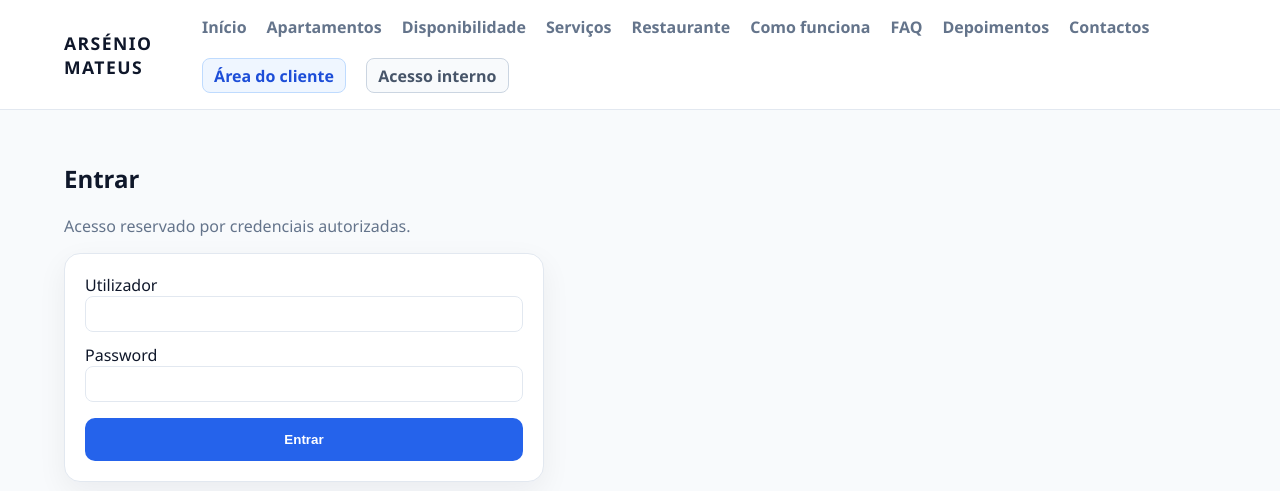
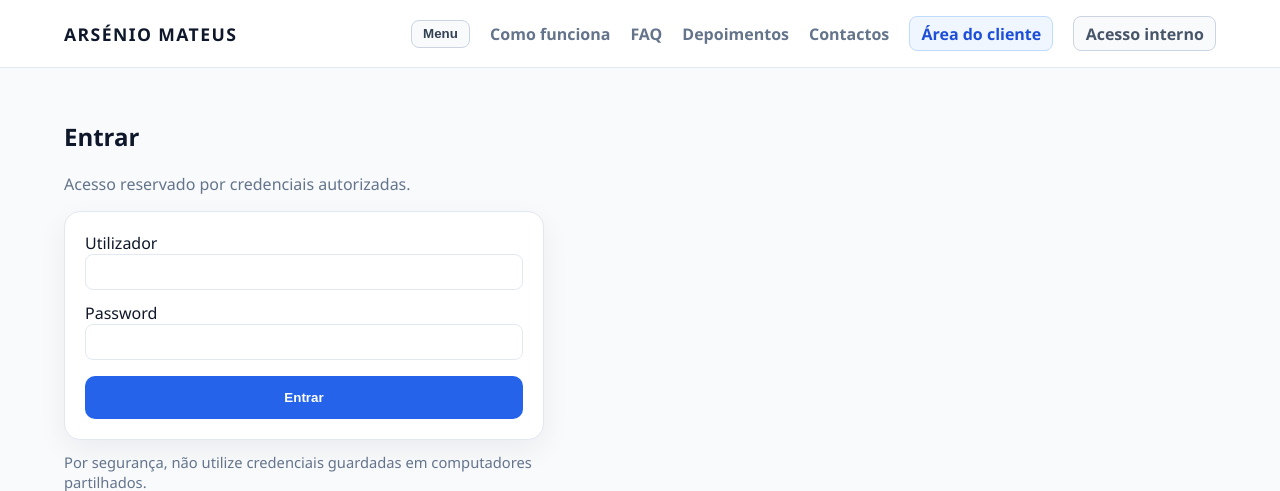
Before and after one commit to manuelarseniom-collab/Condominio-Arsenio-Mateus, a Django app: page /login/?next=/depoimentos/novo/ in a window 1280 px wide. Shown: the top 491 px of the page. Run offline with Django 5.2, Linux system fonts and the light colour scheme.

Commit message:
Simplify public navigation with grouped Menu and unify module access guards.
Replace the crowded visitor navbar with a Menu dropdown for commercial discovery links, keep key access actions visible, add route aliases for clearer public/client flows, and enforce a single modulo_required guard pattern for internal module redirects with next support.

Made-with: Cursor

```diff
--- a/portal_cliente/urls.py
+++ b/portal_cliente/urls.py
@@ -7,11 +7,17 @@ app_name = "portal_cliente"
 
 urlpatterns = [
     path("", views.home, name="home"),
+    path("dashboard/", views.home, name="cliente_dashboard"),
     path("reservas/", views.minhas_reservas, name="reservas"),
+    path("reservas/lista/", views.minhas_reservas, name="cliente_reservas"),
     path("faturas/", views.minhas_faturas, name="faturas"),
     path("servicos/", views.servicos, name="servicos"),
+    path("servicos/lista/", views.servicos, name="cliente_servicos"),
     path("servicos/limpeza/", views.servico_limpeza, name="servico_limpeza"),
+    path("servicos/limpeza/solicitar/", views.servico_limpeza, name="cliente_solicitar_limpeza"),
     path("servicos/lavandaria/", views.servico_lavandaria, name="servico_lavandaria"),
+    path("servicos/lavandaria/solicitar/", views.servico_lavandaria, name="cliente_solicitar_lavandaria"),
     path("servicos/restaurante/", views.servico_restaurante, name="servico_restaurante"),
+    path("servicos/restaurante/solicitar/", views.servico_restaurante, name="cliente_solicitar_restaurante"),
     path("sem-acesso/", views.sem_acesso, name="sem_acesso"),
 ]
--- a/site_publico/urls.py
+++ b/site_publico/urls.py
@@ -14,14 +14,18 @@ app_name = "site_publico"
 
 urlpatterns = [
     path("", views.home, name="home"),
+    path("disponibilidade/", views.disponibilidade, name="disponibilidade"),
+    path("como-funciona/", views.como_funciona, name="como_funciona"),
     path("pre-reserva/", pre_reserva_escolher_unidade, name="pre_reserva_escolher"),
     path("pre-reserva/dados/", pre_reserva_dados, name="pre_reserva_dados"),
     path("pre-reserva/conta/", pre_reserva_conta, name="pre_reserva_conta"),
     path("pre-reserva/concluido/", pre_reserva_sucesso, name="pre_reserva_sucesso"),
     path("apartamentos/", views.apartamentos, name="apartamentos"),
     path("servicos/", views.servicos, name="servicos"),
+    path("servicos-publicos/", views.servicos_publicos, name="servicos_publicos"),
     path("servicos/solicitar/", views.solicitar_servico, name="solicitar_servico"),
     path("restaurante/", views.restaurante, name="restaurante"),
+    path("restaurante-publico/", views.restaurante_publico, name="restaurante_publico"),
     path("contactos/", views.contactos, name="contactos"),
     path("faq/", views.faq, name="faq"),
     path("depoimentos/", depoimentos_views.depoimentos_publicos, name="depoimentos"),
--- a/static/css/public.css
+++ b/static/css/public.css
@@ -74,6 +74,73 @@ body.public-body {
 
 .pub-nav a.pub-access-link:hover {
     filter: brightness(0.98);
+}
+
+.pub-menu-dropdown {
+    position: relative;
+}
+
+.pub-menu-toggle {
+    border: 1px solid #cbd5e1;
+    background: #f8fafc;
+    color: #334155;
+    border-radius: 8px;
+    padding: 0.35rem 0.7rem;
+    font-weight: 700;
+    cursor: pointer;
+}
+
+.pub-menu-panel {
+    display: none;
+    position: absolute;
+    top: calc(100% + 0.35rem);
+    left: 0;
+    min-width: 220px;
+    background: #fff;
+    border: 1px solid var(--pub-border);
+    border-radius: 10px;
+    box-shadow: 0 10px 28px rgba(15, 23, 42, 0.12);
+    padding: 0.35rem;
+    z-index: 40;
+}
+
+.pub-menu-panel a {
+    display: block;
+    padding: 0.5rem 0.6rem;
+    border-radius: 8px;
+    color: #334155;
+}
+
+.pub-menu-panel a:hover {
+    background: #eff6ff;
+}
+
+.pub-menu-dropdown.open .pub-menu-panel {
+    display: block;
+}
+
+.pub-menu-dropdown.open .pub-menu-toggle {
+    background: #eff6ff;
+    border-color: #93c5fd;
+    color: #1d4ed8;
+}
+
+@media (max-width: 900px) {
+    .pub-menu-dropdown {
+        width: 100%;
+    }
+
+    .pub-menu-toggle {
+        width: 100%;
+        text-align: left;
+    }
+
+    .pub-menu-panel {
+        position: static;
+        box-shadow: none;
+        margin-top: 0.4rem;
+        width: 100%;
+    }
 }
 
 .pub-hero {
--- a/static/js/app.js
+++ b/static/js/app.js
@@ -1,3 +1,33 @@
 document.addEventListener("DOMContentLoaded", () => {
-    // Reservado para interatividade futura do painel.
+    const menuRoot = document.querySelector("[data-pub-menu]");
+    if (!menuRoot) {
+        return;
+    }
+
+    const toggle = menuRoot.querySelector(".pub-menu-toggle");
+    if (!toggle) {
+        return;
+    }
+
+    const closeMenu = () => {
+        menuRoot.classList.remove("open");
+        toggle.setAttribute("aria-expanded", "false");
+    };
+
+    toggle.addEventListener("click", () => {
+        const open = menuRoot.classList.toggle("open");
+        toggle.setAttribute("aria-expanded", open ? "true" : "false");
+    });
+
+    document.addEventListener("click", (event) => {
+        if (!menuRoot.contains(event.target)) {
+            closeMenu();
+        }
+    });
+
+    document.addEventListener("keydown", (event) => {
+        if (event.key === "Escape") {
+            closeMenu();
+        }
+    });
 });
--- a/templates/base_public.html
+++ b/templates/base_public.html
@@ -13,12 +13,17 @@
         <div class="pub-logo">ARSÉNIO MATEUS</div>
         <nav class="pub-nav">
             {% if perfil_atual == "visitante_interessado" %}
-            <a href="{% url 'site_publico:home' %}">Início</a>
-            <a href="{% url 'site_publico:apartamentos' %}">Apartamentos</a>
-            <a href="{% url 'buscar_apartamentos' %}">Disponibilidade</a>
-            <a href="{% url 'site_publico:servicos' %}">Serviços</a>
-            <a href="{% url 'site_publico:restaurante' %}">Restaurante</a>
-            <a href="{% url 'site_publico:home' %}#como-funciona">Como funciona</a>
+            <div class="pub-menu-dropdown" data-pub-menu>
+                <button type="button" class="pub-menu-toggle" aria-expanded="false" aria-haspopup="true">Menu</button>
+                <div class="pub-menu-panel">
+                    <a href="{% url 'site_publico:apartamentos' %}">Apartamentos</a>
+                    <a href="{% url 'buscar_apartamentos' %}">Disponibilidade</a>
+                    <a href="{% url 'site_publico:servicos' %}">Serviços</a>
+                    <a href="{% url 'site_publico:restaurante' %}">Restaurante</a>
+                    <a href="{% url 'site_publico:solicitar_servico' %}">Solicitação de serviços</a>
+                </div>
+            </div>
+            <a href="{% url 'site_publico:como_funciona' %}">Como funciona</a>
             <a href="{% url 'site_publico:faq' %}">FAQ</a>
             <a href="{% url 'site_publico:depoimentos' %}">Depoimentos</a>
             <a href="{% url 'site_publico:contactos' %}">Contactos</a>
--- a/usuarios/tests.py
+++ b/usuarios/tests.py
@@ -323,7 +323,7 @@ class AcessoPorPerfilTests(TestCase):
         user = self._criar_utilizador("clientebloqmod", PerfilAcesso.CLIENTE_CONFIRMADO)
         self.client.force_login(user)
         response = self.client.get(reverse("usuarios:dashboard_servicos"), follow=True)
-        self.assertContains(response, "Sem permissão para o módulo de Serviços.")
+        self.assertContains(response, "Sem permissão para o módulo de Servicos.")
 
     def test_login_interno_com_csrf_valido_nao_retornada_403(self):
         self._criar_utilizador("workercsrf", PerfilAcesso.RECEPCAO, password="Teste@123")
--- a/usuarios/views.py
+++ b/usuarios/views.py
@@ -1,6 +1,5 @@
 from django.contrib.auth.views import LoginView, LogoutView
 from django.contrib.auth import logout
-from django.contrib.auth.decorators import login_required
 from django.contrib import messages
 from django.utils.decorators import method_decorator
 from django.views.decorators.cache import never_cache
@@ -8,6 +7,7 @@ from django.views.decorators.csrf import ensure_csrf_cookie
 from django.shortcuts import redirect, render
 from django.urls import reverse, reverse_lazy
 
+from usuarios.authz import modulo_required
 from usuarios.forms import SecureAuthenticationForm
 from usuarios.models import PerfilAcesso
 from reservas.models import Reserva
@@ -239,11 +239,8 @@ def tem_permissao_modulo(user, modulo: str) -> bool:
 
 
 @never_cache
-@login_required(login_url="/login/interno/")
+@modulo_required("reservas")
 def dashboard_reservas(request):
-    if not tem_permissao_modulo(request.user, "reservas"):
-        messages.warning(request, "Sem permissão para o módulo de Reservas.")
-        return redirect("usuarios:acesso_interno")
     ctx = {
         "reservas_pendentes": Reserva.objects.filter(
             status__in=["pendente", "pre_reserva", "aguardando_pagamento", "pagamento_em_validacao", "aguardando_confirmacao"]
@@ -260,11 +257,8 @@ def dashboard_reservas(request):
 
 
 @never_cache
-@login_required(login_url="/login/interno/")
+@modulo_required("servicos")
 def dashboard_servicos(request):
-    if not tem_permissao_modulo(request.user, "servicos"):
-        messages.warning(request, "Sem permissão para o módulo de Serviços.")
-        return redirect("usuarios:acesso_interno")
     ctx = {
         "limpeza_total": PedidoLimpeza.objects.count(),
         "lavandaria_total": PedidoLavandaria.objects.count(),
@@ -279,48 +273,33 @@ def dashboard_servicos(request):
 
 
 @never_cache
-@login_required(login_url="/login/interno/")
+@modulo_required("restaurante")
 def dashboard_restaurante(request):
-    if not tem_permissao_modulo(request.user, "restaurante"):
-        messages.warning(request, "Sem permissão para o módulo de Restaurante.")
-        return redirect("usuarios:acesso_interno")
     # Plataforma operacional real do restaurante dentro da rota interna.
     return restaurante_views.lista(request)
 
 
 @never_cache
-@login_required(login_url="/login/interno/")
+@modulo_required("restaurante")
 def novo_pedido_restaurante(request):
-    if not tem_permissao_modulo(request.user, "restaurante"):
-        messages.warning(request, "Sem permissão para o módulo de Restaurante.")
-        return redirect("usuarios:acesso_interno")
     return restaurante_views.lista(request)
 
 
 @never_cache
-@login_required(login_url="/login/interno/")
+@modulo_required("restaurante")
 def pedidos_restaurante(request):
-    if not tem_permissao_modulo(request.user, "restaurante"):
-        messages.warning(request, "Sem permissão para o módulo de Restaurante.")
-        return redirect("usuarios:acesso_interno")
     return restaurante_views.lista(request)
 
 
 @never_cache
-@login_required(login_url="/login/interno/")
+@modulo_required("restaurante")
 def cozinha_restaurante(request):
-    if not tem_permissao_modulo(request.user, "restaurante"):
-        messages.warning(request, "Sem permissão para o módulo de Restaurante.")
-        return redirect("usuarios:acesso_interno")
     return restaurante_views.cozinha(request)
 
 
 @never_cache
-@login_required(login_url="/login/interno/")
+@modulo_required("restaurante")
 def menu_restaurante_admin(request):
-    if not tem_permissao_modulo(request.user, "restaurante"):
-        messages.warning(request, "Sem permissão para o módulo de Restaurante.")
-        return redirect("usuarios:acesso_interno")
     return restaurante_views.lista(request)
 
 
```
Also changed, not shown: site_publico/views.py (+16 -0 lines), usuarios/authz.py (+20 -0 lines).
